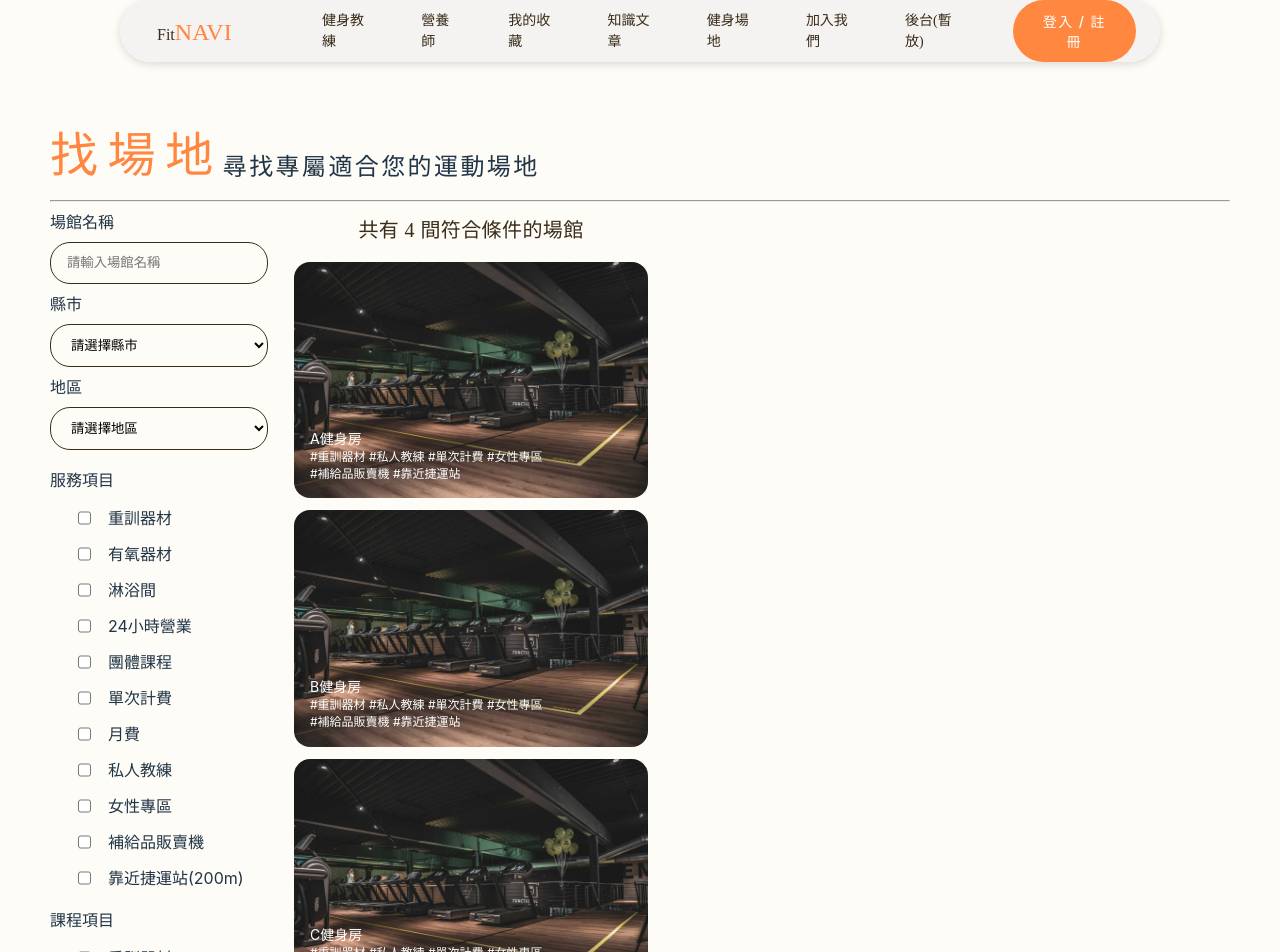
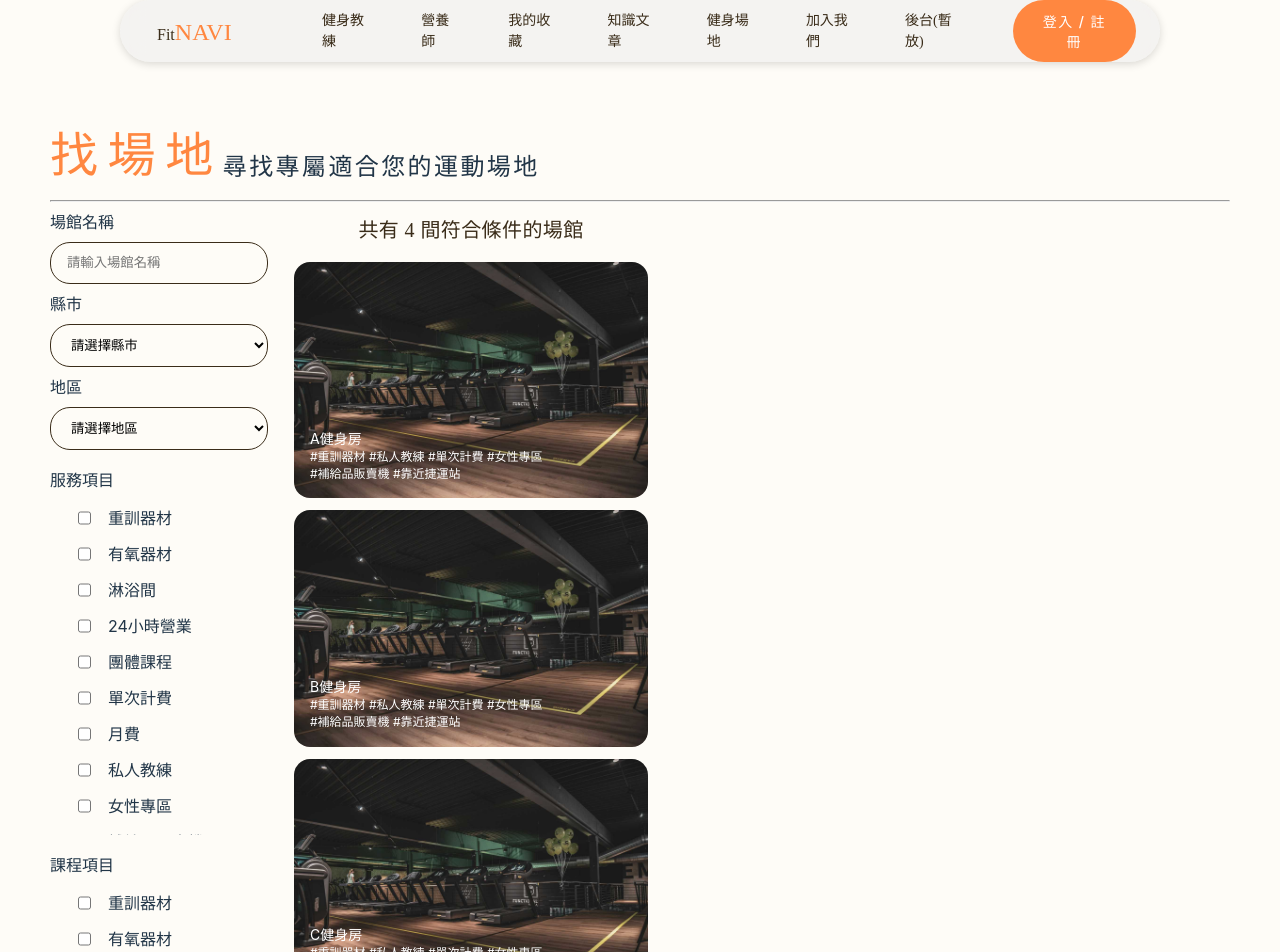
Before and after one commit to jodi0813/fitnaviTeam, a React (Vite) app: page /centerMap in a window 1280 px wide. Shown: the top 952 px of the page. Built offline with nearby package versions, Linux system fonts and the light colour scheme.

Commit message:
加上卷軸

```diff
--- a/src/fitnavi/Center/CenterMap.jsx
+++ b/src/fitnavi/Center/CenterMap.jsx
@@ -85,6 +85,7 @@ function CenterMap() {
                     <input type="checkbox" name="order" id="order11" />
                     <label for="order11">靠近捷運站(200m)</label>
                   </div>
+
                 </fieldset>
               </div>
               <div className="centerTitleItem">
--- a/src/fitnavi/Center/CenterMap.scss
+++ b/src/fitnavi/Center/CenterMap.scss
@@ -106,7 +106,8 @@
                     flex-direction: column;
                     gap: 12px;
                     padding: 0px 24px;
-
+                    height: 329px;
+                    overflow: auto; //卷軸
                     legend {
                         font-family: Alata;
                         font-size: 14px;
--- a/src/fitnavi/MemberList/MemberList.jsx
+++ b/src/fitnavi/MemberList/MemberList.jsx
@@ -17,7 +17,7 @@ function MemberList() {
                             <button>個人資訊</button>
                             <button>我的頁面</button>
                             <p>我是<br />一般用戶</p>
-                            <img src="./images/member1.png" alt="" />
+                            <img src="" alt="" />
                         </div>
                         {/* 教練/營養師 */}
                         <div className="personalStudentList">
```
